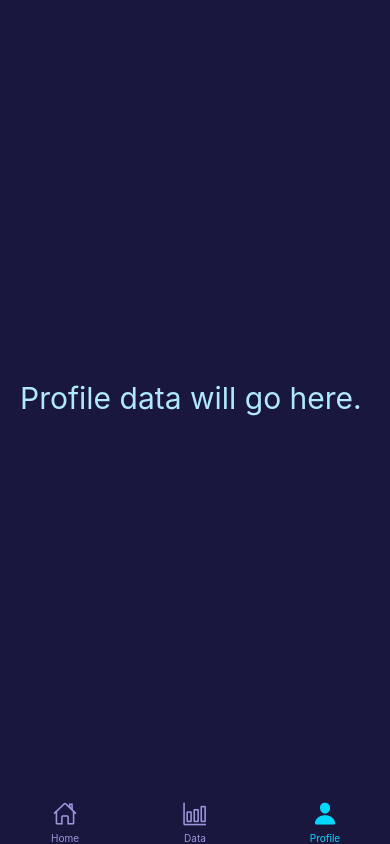
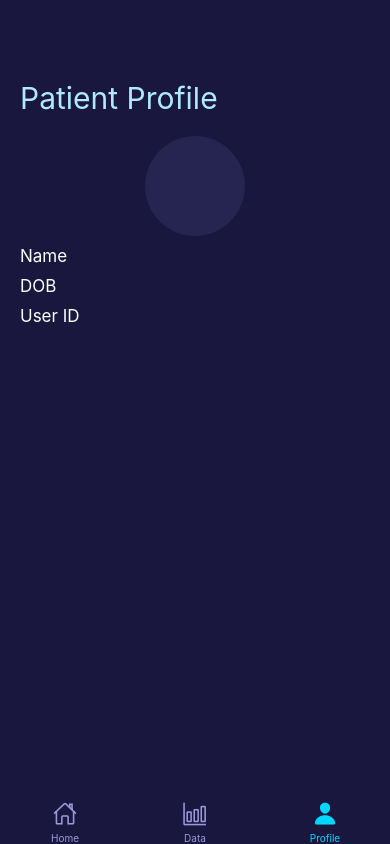
Before and after one commit to aryonna-rice/comp-523-dreamscape, a React Native app in the folder dreamscape-caregiver/: screen /Profile in a window 390 px wide. Built offline with nearby package versions, Linux system fonts and the light colour scheme.

Commit message:
Profile screen set up

```diff
--- a/dreamscape-caregiver/App.js
+++ b/dreamscape-caregiver/App.js
@@ -54,7 +54,7 @@ export default function App() {
     <View style={styles.container}>
     <NavigationContainer independent={true}>
       <Stack.Navigator>
-        <Stack.Screen options={{headerShown: false}} name="Root" component={Root}/>
+        <Stack.Screen options={{headerShown: false}} name="Back" component={Root}/>
         <Stack.Screen name="Connect" component={ConnectScreen} />
       </Stack.Navigator>
     </NavigationContainer>
--- a/dreamscape-caregiver/components/DataScreen.js
+++ b/dreamscape-caregiver/components/DataScreen.js
@@ -5,8 +5,7 @@ import DateTimePicker from '@react-native-community/datetimepicker';
 import { SafeAreaView } from 'react-native-safe-area-context';
 
 function DataScreen() {
-  const [date, setDate] = useState(new Date(1598052030000));
-  const [mode, setMode] = useState('date');
+  const [date, setDate] = useState(new Date());
   const [show, setShow] = useState(false);
 
   const onChange = (event, selectedDate) => {
@@ -15,24 +14,28 @@ function DataScreen() {
     setDate(currentDate);
   };
 
+  const formattedDate = date.toLocaleDateString('en-US', {
+    month: 'long',
+    day: 'numeric',
+    year: 'numeric',
+  });
+
     return (
       <View style={styles.container}>
-        <Text style={styles.header1}>Past Data</Text>
+        <Text style={styles.header1}>Sleep Data</Text>
         <Text style={styles.paragraph}>Choose a date</Text>
         <DateTimePicker
           testID="dateTimePicker"
           value={date}
-          mode={mode}
+          mode={'date'}
           onChange={onChange}
+          is24Hour={true}
+          style={styles.datepicker}
         />
-        <Image source={require('../assets/logo.png')} style={styles.logo}/>
-        <View style={styles.buttons}>
-          <Pressable
-              style={({ pressed }) => [{backgroundColor: pressed ? '#B0E9FF' : '#19173D'}, styles.button]}
-              onPress={() => alert('Last Night\'s Dream')}
-          >
-              <Text style={styles.btntext}>Last Night's Dream</Text>
-          </Pressable>
+        <View style={styles.selectedData}>
+          <Text style={styles.paragraph}>Your dream from {formattedDate}</Text>
+          <Image source={require('../assets/cat.png')} style={styles.dreamimg}/>
+          <Image source={require('../assets/nyc.png')} style={styles.dreamimg}/>
         </View>
       </View>
     );
@@ -44,12 +47,13 @@ function DataScreen() {
       backgroundColor: '#19173D',
       paddingTop: 80,
     },
-    buttons:{
+    selectedData:{
       flex: 1,
       backgroundColor: '#262450',
       paddingTop: 20,
       borderTopEndRadius: 30,
       borderTopStartRadius: 30,
+      marginTop: 20,
     },
     header1: {
       color: '#B0E9FF',
@@ -91,6 +95,19 @@ function DataScreen() {
       marginRight: 40,
       marginTop: 20,
   },
+  datepicker: {
+    alignSelf: 'center',
+    backgroundColor: '#B0E9FF',
+    borderRadius: 10,
+    marginTop: 10,
+  },
+  dreamimg: {
+    width: 150,
+    height: 150,
+    alignSelf: 'center',
+    marginTop: 10,
+    borderRadius: 20,
+  },
 
   });
 
--- a/dreamscape-caregiver/components/HomeScreen.js
+++ b/dreamscape-caregiver/components/HomeScreen.js
@@ -18,7 +18,8 @@ function HomeScreen({navigation}) {
         <View style={styles.buttons}>
           <Pressable
               style={({ pressed }) => [{backgroundColor: pressed ? '#B0E9FF' : '#19173D'}, styles.button]}
-              onPress={() => alert('Last Night\'s Dream')}
+              onPress={() => navigation.navigate("Data")}
+
           >
               <Text style={styles.btntext}>Last Night's Dream</Text>
           </Pressable>
--- a/dreamscape-caregiver/components/ProfileScreen.js
+++ b/dreamscape-caregiver/components/ProfileScreen.js
@@ -4,7 +4,13 @@ import { StyleSheet, Text, View } from 'react-native';
 function ProfileScreen() {
     return (
       <View style={styles.container}>
-        <Text style={styles.header1}>Profile data will go here.</Text>
+        <Text style={styles.header1}>Patient Profile</Text>
+        <View style={styles.profilepic}>
+
+        </View>
+        <Text style={styles.paragraph}>Name</Text>
+        <Text style={styles.paragraph}>DOB</Text>
+        <Text style={styles.paragraph}>User ID</Text>
       </View>
     );
   }
@@ -13,7 +19,7 @@ function ProfileScreen() {
     container: {
       flex: 1,
       backgroundColor: '#19173D',
-      justifyContent: 'center',
+      paddingTop: 80,
     },
     header1: {
       color: '#B0E9FF',
@@ -25,7 +31,20 @@ function ProfileScreen() {
       fontSize: 20,
       marginLeft: 20,
     },
-
+    paragraph: {
+      color: '#FFFF',
+      fontSize: 17,
+      marginLeft: 20,
+      marginTop: 10,
+    },
+    profilepic:{
+      width: 100,
+      height: 100,
+      backgroundColor: '#262450',
+      borderRadius: 50,
+      alignSelf: 'center',
+      marginTop: 20,
+    },
   });
 
 
```
Also changed, not shown: dreamscape-caregiver/assets/cat.png (added), dreamscape-caregiver/assets/nyc.png (added).
